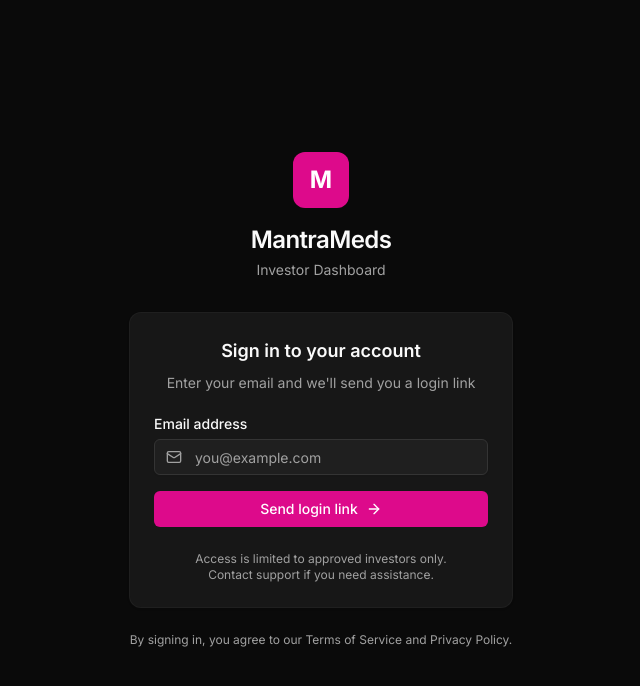
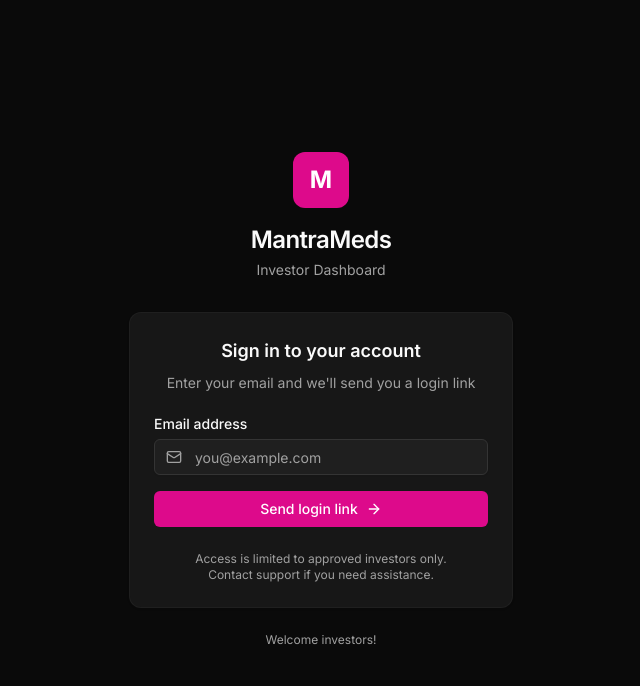
Before and after one commit to MantraDose/investor-dashboard, a Next.js app: page /login in a window 1280 px wide. Shown: the top 686 px of the page, without its empty margins (319-959 px from the left). Built offline with nearby package versions, Linux system fonts and the light colour scheme.

Commit message:
Update login page

```diff
--- a/app/login/page.tsx
+++ b/app/login/page.tsx
@@ -130,7 +130,7 @@ export default function LoginPage() {
         </Card>
 
         <p className="mt-6 text-center text-xs text-muted-foreground">
-          By signing in, you agree to our Terms of Service and Privacy Policy.
+          Welcome investors!
         </p>
       </div>
     </div>
```
